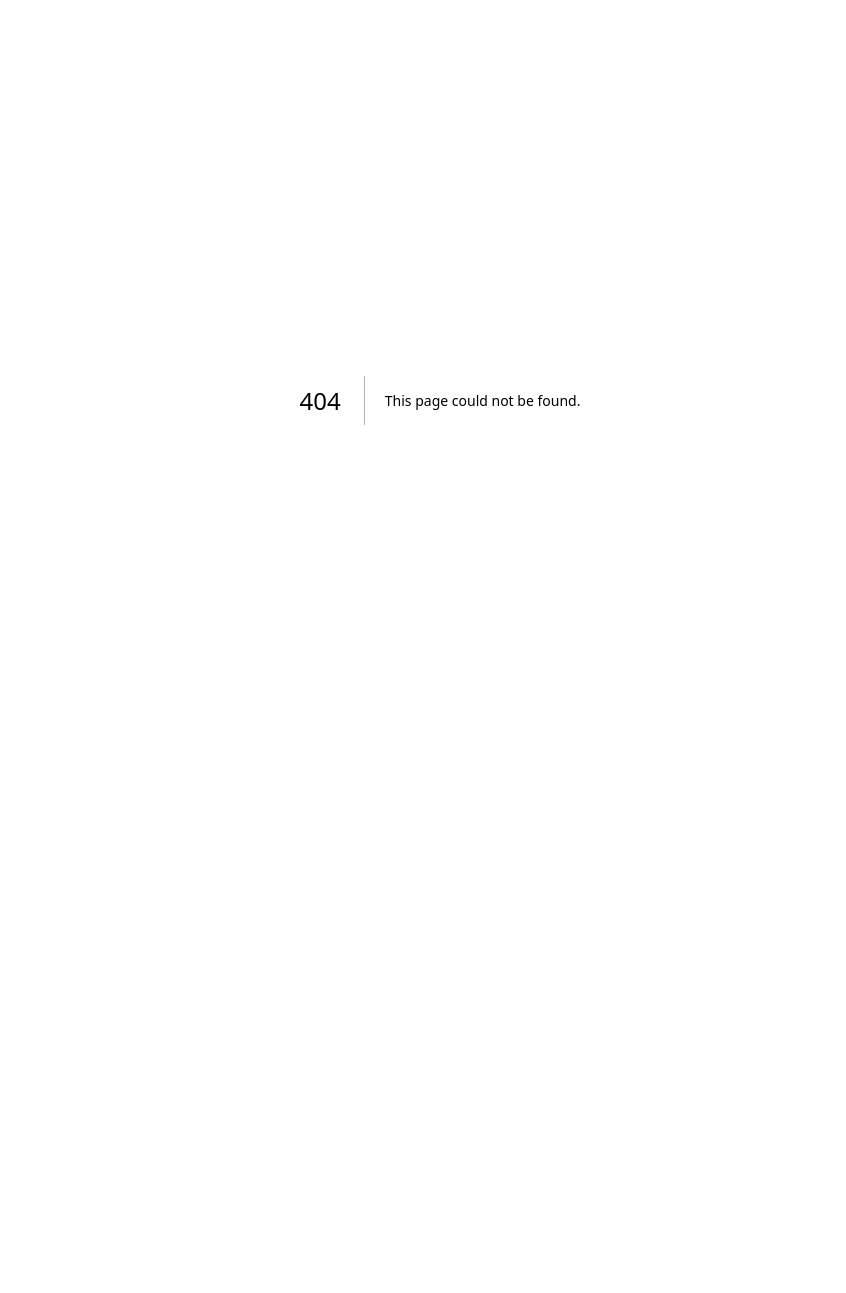
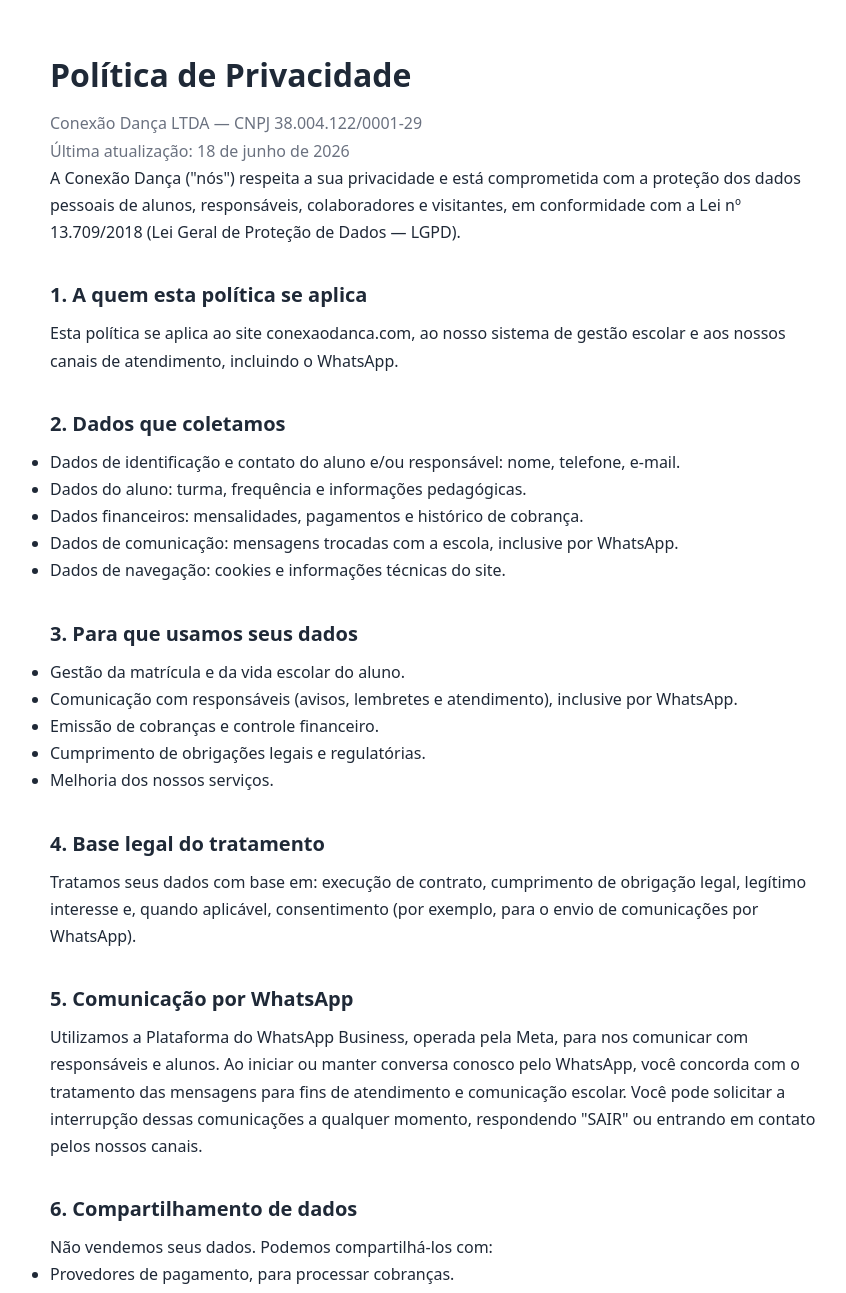
Before and after one commit to Aljesf/conexaodanca-site, a Next.js app: page /privacidade in a window 1280 px wide. Before the commit this address had no page. Shown: the top 1293 px of the page, without its empty margins (200-1046 px from the left). Before the commit the page ends 800 px from the top, so only its background shows below. Built offline with nearby package versions, Linux system fonts and the light colour scheme.

Commit message:
adiciona politica de privacidade

```diff
--- /dev/null
+++ b/app/privacidade/page.tsx
@@ -0,0 +1,160 @@
+import type { Metadata } from "next";
+
+export const metadata: Metadata = {
+  title: "Política de Privacidade | Conexão Dança",
+  description:
+    "Política de Privacidade da Conexão Dança LTDA, em conformidade com a LGPD (Lei nº 13.709/2018).",
+};
+
+export default function PoliticaDePrivacidadePage() {
+  const atualizadoEm = "18 de junho de 2026";
+
+  return (
+    <main
+      style={{
+        maxWidth: 820,
+        margin: "0 auto",
+        padding: "48px 20px 80px",
+        color: "#1f2937",
+        lineHeight: 1.7,
+        fontFamily:
+          "ui-sans-serif, system-ui, -apple-system, Segoe UI, Roboto, Arial, sans-serif",
+      }}
+    >
+      <h1 style={{ fontSize: 32, fontWeight: 700, marginBottom: 8 }}>
+        Política de Privacidade
+      </h1>
+      <p style={{ color: "#6b7280", marginTop: 0 }}>
+        Conexão Dança LTDA — CNPJ 38.004.122/0001-29
+        <br />
+        Última atualização: {atualizadoEm}
+      </p>
+
+      <p>
+        A Conexão Dança (&quot;nós&quot;) respeita a sua privacidade e está
+        comprometida com a proteção dos dados pessoais de alunos, responsáveis,
+        colaboradores e visitantes, em conformidade com a Lei nº 13.709/2018 (Lei
+        Geral de Proteção de Dados — LGPD).
+      </p>
+
+      <h2 style={h2}>1. A quem esta política se aplica</h2>
+      <p>
+        Esta política se aplica ao site conexaodanca.com, ao nosso sistema de
+        gestão escolar e aos nossos canais de atendimento, incluindo o WhatsApp.
+      </p>
+
+      <h2 style={h2}>2. Dados que coletamos</h2>
+      <ul>
+        <li>
+          Dados de identificação e contato do aluno e/ou responsável: nome,
+          telefone, e-mail.
+        </li>
+        <li>Dados do aluno: turma, frequência e informações pedagógicas.</li>
+        <li>
+          Dados financeiros: mensalidades, pagamentos e histórico de cobrança.
+        </li>
+        <li>
+          Dados de comunicação: mensagens trocadas com a escola, inclusive por
+          WhatsApp.
+        </li>
+        <li>Dados de navegação: cookies e informações técnicas do site.</li>
+      </ul>
+
+      <h2 style={h2}>3. Para que usamos seus dados</h2>
+      <ul>
+        <li>Gestão da matrícula e da vida escolar do aluno.</li>
+        <li>
+          Comunicação com responsáveis (avisos, lembretes e atendimento),
+          inclusive por WhatsApp.
+        </li>
+        <li>Emissão de cobranças e controle financeiro.</li>
+        <li>Cumprimento de obrigações legais e regulatórias.</li>
+        <li>Melhoria dos nossos serviços.</li>
+      </ul>
+
+      <h2 style={h2}>4. Base legal do tratamento</h2>
+      <p>
+        Tratamos seus dados com base em: execução de contrato, cumprimento de
+        obrigação legal, legítimo interesse e, quando aplicável, consentimento
+        (por exemplo, para o envio de comunicações por WhatsApp).
+      </p>
+
+      <h2 style={h2}>5. Comunicação por WhatsApp</h2>
+      <p>
+        Utilizamos a Plataforma do WhatsApp Business, operada pela Meta, para nos
+        comunicar com responsáveis e alunos. Ao iniciar ou manter conversa conosco
+        pelo WhatsApp, você concorda com o tratamento das mensagens para fins de
+        atendimento e comunicação escolar. Você pode solicitar a interrupção dessas
+        comunicações a qualquer momento, respondendo &quot;SAIR&quot; ou entrando em
+        contato pelos nossos canais.
+      </p>
+
+      <h2 style={h2}>6. Compartilhamento de dados</h2>
+      <p>Não vendemos seus dados. Podemos compartilhá-los com:</p>
+      <ul>
+        <li>Provedores de pagamento, para processar cobranças.</li>
+        <li>
+          Meta Platforms, para viabilizar a comunicação por WhatsApp.
+        </li>
+        <li>
+          Provedores de tecnologia e hospedagem, para operar nossos sistemas.
+        </li>
+        <li>Autoridades públicas, quando exigido por lei.</li>
+      </ul>
+      <p>
+        Esses parceiros tratam os dados conforme suas próprias políticas e apenas
+        na medida necessária para a prestação dos serviços.
+      </p>
+
+      <h2 style={h2}>7. Cookies</h2>
+      <p>
+        Nosso site pode usar cookies para funcionamento e melhoria da experiência.
+        Você pode gerenciá-los nas configurações do seu navegador.
+      </p>
+
+      <h2 style={h2}>8. Armazenamento, segurança e retenção</h2>
+      <p>
+        Adotamos medidas técnicas e organizacionais para proteger seus dados.
+        Mantemos os dados pelo tempo necessário às finalidades descritas e às
+        obrigações legais; depois disso, eles são eliminados ou anonimizados.
+      </p>
+
+      <h2 style={h2}>9. Seus direitos (LGPD)</h2>
+      <p>
+        Você pode, a qualquer momento: confirmar a existência de tratamento;
+        acessar seus dados; corrigir dados incompletos ou desatualizados; solicitar
+        anonimização, bloqueio ou eliminação; solicitar portabilidade; revogar o
+        consentimento; e obter informações sobre os compartilhamentos. Para
+        exercer esses direitos, use o contato abaixo.
+      </p>
+
+      <h2 style={h2}>10. Dados de crianças e adolescentes</h2>
+      <p>
+        Tratamos dados de alunos menores de idade no melhor interesse deles, com o
+        consentimento e sob a responsabilidade de seus pais ou responsáveis legais.
+      </p>
+
+      <h2 style={h2}>11. Alterações nesta política</h2>
+      <p>
+        Podemos atualizar esta política periodicamente. A versão vigente estará
+        sempre nesta página, com a respectiva data de atualização.
+      </p>
+
+      <h2 style={h2}>12. Contato</h2>
+      <p>
+        Para dúvidas ou para exercer seus direitos, fale com a gente:
+        <br />
+        E-mail: <a href="mailto:contato@conexaodanca.com">contato@conexaodanca.com</a>
+        <br />
+        Conexão Dança LTDA — CNPJ 38.004.122/0001-29
+      </p>
+    </main>
+  );
+}
+
+const h2: React.CSSProperties = {
+  fontSize: 20,
+  fontWeight: 700,
+  marginTop: 32,
+  marginBottom: 8,
+};
```
